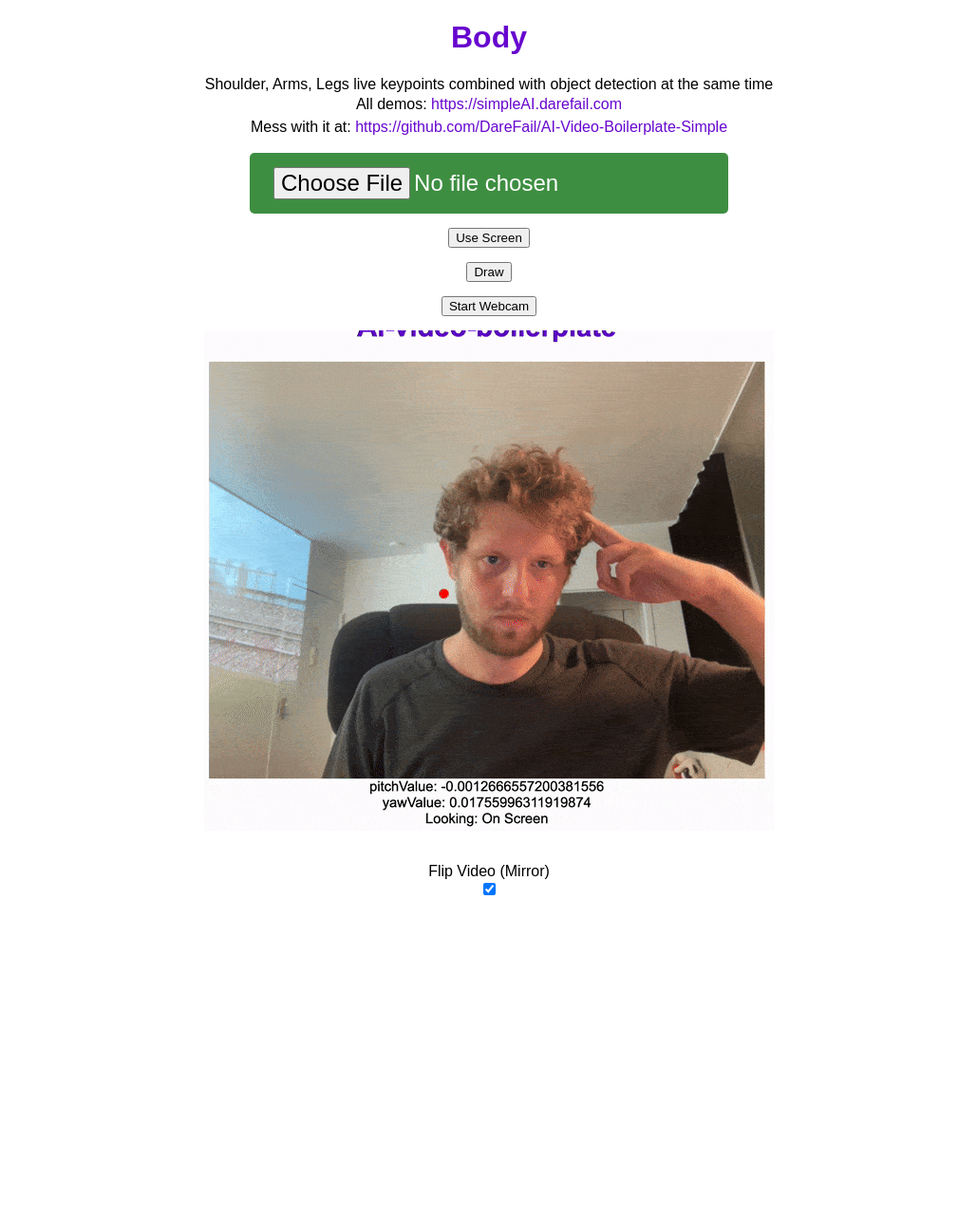
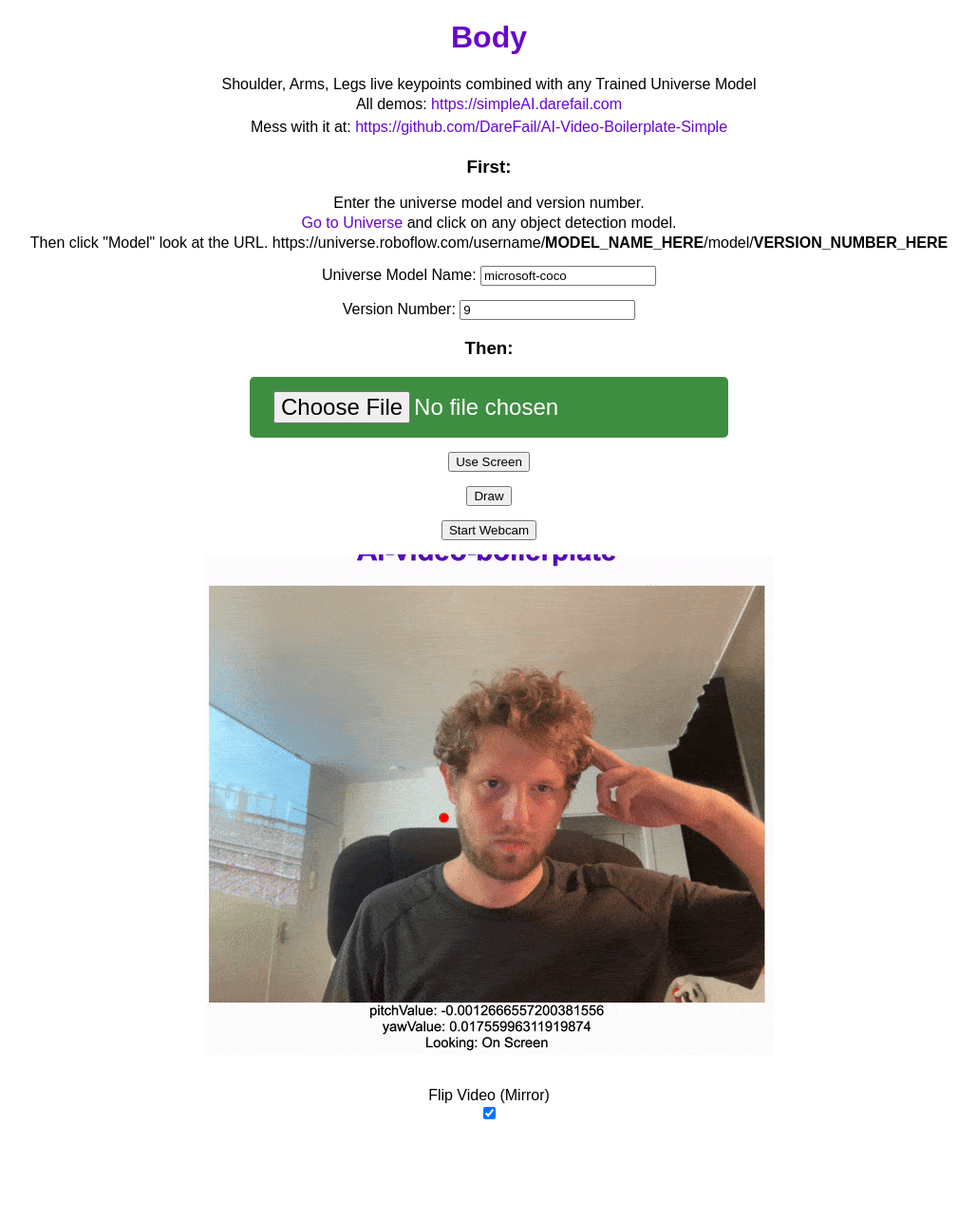
Before and after one commit to DareFail/AI-Video-Boilerplate-Simple, a Flask app: page /body/ in a window 1280 px wide. Shown: the whole page at 95% size, without its empty margins (133-1162 px from the left). Before the commit the page ends 943 px from the top, so only its background shows below. Run offline with Flask 2, Linux system fonts and the light colour scheme.

Commit message:
any model for keypoint

```diff
--- a/body/static/script.js
+++ b/body/static/script.js
@@ -307,6 +307,13 @@ function changeConfidence() {
   document.getElementById("confidenceValue").innerHTML = document.getElementById("confidence").value;
 }
 
+function changeModelName() {
+  model_name = document.getElementById("modelName").value;
+}
+
+function changeVersionNumber() {
+  model_version = parseInt(document.getElementById("versionNumber").value);
+}
 
 
 var canvas_input = document.getElementById("input_canvas");
--- a/body/templates/body/index.html
+++ b/body/templates/body/index.html
@@ -46,7 +46,7 @@
     <h1>Body</h1>
     <div>
       <div>
-        Shoulder, Arms, Legs live keypoints combined with object detection at the same time
+        Shoulder, Arms, Legs live keypoints combined with any Trained Universe Model
       </div>
       <div>
         All demos: <a href="https://simpleAI.darefail.com">https://simpleAI.darefail.com</a>
@@ -57,7 +57,22 @@
     </div>
 
 
-    <div class="marginTop" id="videoSource">
+    <div id="videoSource">
+      <h3>First:</h3>
+      <div>
+        <div>Enter the universe model and version number. </div>
+        <div><a href="https://universe.roboflow.com/search?q=object+detection+model&t=metadata">Go to Universe</a> and click on any object detection model.</div>
+        <div>Then click "Model" look at the URL. https://universe.roboflow.com/username/<b>MODEL_NAME_HERE</b>/model/<b>VERSION_NUMBER_HERE</b></div>
+      </div>
+      <div class="marginTop">
+        <div>
+          Universe Model Name: <input id="modelName" value="microsoft-coco">
+        </div>
+        <div class="marginTop">
+          Version Number: <input id="versionNumber" type="number" value="9">
+        </div>
+      </div>
+      <h3>Then:</h3>
       <div>
           <input type="file" id="uploadedFile" accept=".mp4, .mov">
       </div>
--- a/homepage/templates/homepage/index.html
+++ b/homepage/templates/homepage/index.html
@@ -53,15 +53,15 @@
             <a href="/universeobjectdetection/">Specialized Object Detection</a> - Detects objects in any <a href="https://universe.roboflow.com/search?q=object+detection+model&t=metadata">Trained Universe Model</a>
           </div>
           <div>
-            <a href="/face/">Face Keypoints</a> - Eyes, Nose, Face direction live keypoints combined with object detection at the same time
+            <a href="/face/">Face Keypoints</a> - Eyes, Nose, Face direction live keypoints combined with any <a href="https://universe.roboflow.com/search?q=object+detection+model&t=metadata">Trained Universe Model</a>
           </div>
 
           <div>
-            <a href="/hands/">Hand Keypoints</a> - Hands and finger live keypoints combined with object detection at the same time
+            <a href="/hands/">Hand Keypoints</a> - Hands and finger live keypoints combined with any <a href="https://universe.roboflow.com/search?q=object+detection+model&t=metadata">Trained Universe Model</a>
           </div>
 
           <div>
-            <a href="/body/">Body Keypoints</a> - Shoulder, Arms, Legs live keypoints combined with object detection at the same time
+            <a href="/body/">Body Keypoints</a> - Shoulder, Arms, Legs live keypoints combined with any <a href="https://universe.roboflow.com/search?q=object+detection+model&t=metadata">Trained Universe Model</a>
           </div>
           <div>
             <a href="/gaze/">Gaze Detection</a> - Control a dot on the screen with just your eyes and a webcam
```
Also changed, not shown: face/static/script.js (+7 -0 lines), face/templates/face/index.html (+17 -2 lines), hands/static/script.js (+8 -0 lines), hands/templates/hands/index.html (+17 -2 lines).
